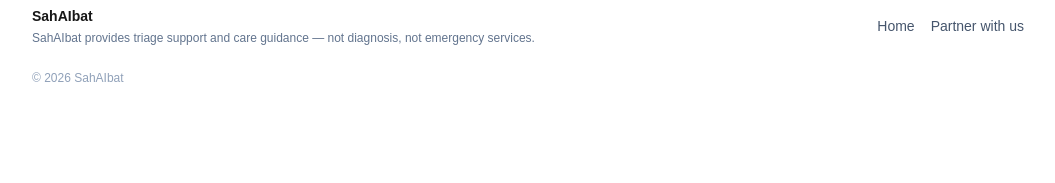
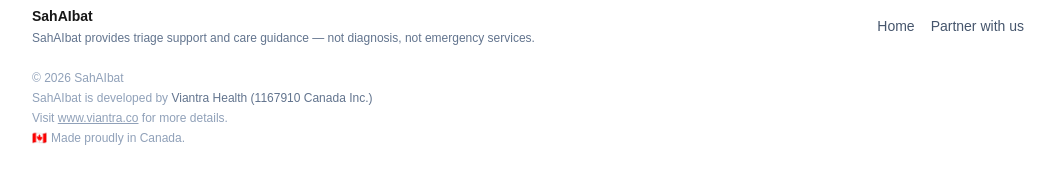
Before and after one commit to sanjibkmaity1982/sahaibat-web, a Next.js app in the folder sahaibat-web/: page / in a window 1280 px wide. Shown: the part 4194-4377 px from the top of the page, without its empty margins (112-1167 px from the left). Before the commit the page ends 4320 px from the top, so only its background shows below. Built offline with nearby package versions, Linux system fonts and the light colour scheme.

Commit message:
Update SiteFooter.tsx

```diff
--- a/sahaibat-web/components/sahaibat/SiteFooter.tsx
+++ b/sahaibat-web/components/sahaibat/SiteFooter.tsx
@@ -25,7 +25,32 @@
           </div>
         </div>
 
-        <div className="mt-6 text-xs text-slate-400">© {new Date().getFullYear()} SahAIbat</div>
+        <div className="mt-6 space-y-1 text-xs text-slate-400">
+  <div>© {new Date().getFullYear()} SahAIbat</div>
+  <div>
+    SahAIbat is developed by{" "}
+    <span className="font-medium text-slate-500">
+      Viantra Health (1167910 Canada Inc.)
+    </span>
+  </div>
+  <div>
+    Visit{" "}
+    <a
+      href="https://www.viantra.co"
+      target="_blank"
+      rel="noopener noreferrer"
+      className="underline hover:text-slate-500"
+    >
+      www.viantra.co
+    </a>{" "}
+    for more details.
+  </div>
+  <div className="flex items-center gap-1">
+    <span>🇨🇦</span>
+    <span>Made proudly in Canada.</span>
+  </div>
+</div>
+
       </div>
     </footer>
   );
```
